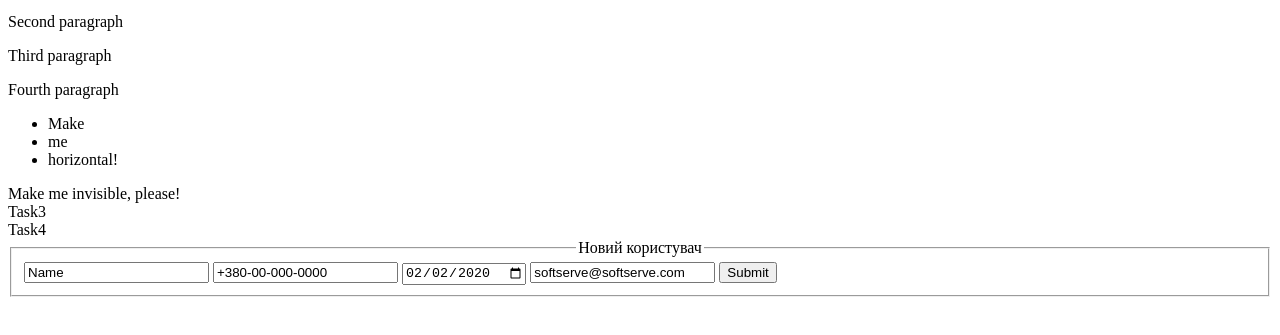
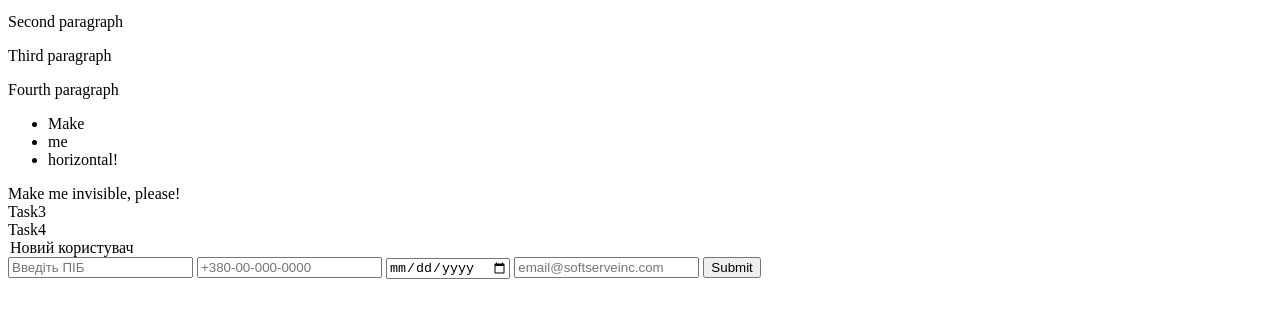
Before and after one commit to JS-Fundamentals-dom/dom-task-template, a website: page index.html in a window 1280 px wide. Shown: the part 413-748 px from the top of the page. Drawn offline with Linux system fonts and the light colour scheme.

Commit message:
Add 4th task and tests

```diff
--- a/index.html
+++ b/index.html
@@ -1,9 +1,8 @@
 <!DOCTYPE html>
 <html lang="en">
-
   <head>
-    <meta charset="UTF-8">
-    <meta name="viewport" content="width=device-width, initial-scale=1.0">
+    <meta charset="UTF-8" />
+    <meta name="viewport" content="width=device-width, initial-scale=1.0" />
     <title>Document</title>
   </head>
 
@@ -45,39 +44,44 @@
     <!-- task2 -->
     <!-- task3 -->
     Task3
-    <div class="create_elements">
-
-    </div>
+    <div class="create_elements"></div>
     <!-- task3 -->
 
     <!-- task4 -->
     Task4
-    <div class="array">
-        <fieldset>
-            <legend align="center"> Новий користувач </legend>
-            <input value="Name" type="text" data-form="ПІБ" class="text-data arr" name="fio" placeholder="Введіть ПІБ">
-            <input value="+380-00-000-0000" type="phone" data-form="Номер телефону" class="arr" name="phone" placeholder="+380-00-000-0000">
-            <input value="2020-02-02" type="date" data-form="Дата народження" class="arr" name="birthday">
-            <input value="softserve@softserve.com" type="email" data-form="Електронна пошта" class="arr" placeholder="email@softserveinc.com"
-                name="email">
-            <input type="submit" class="btn">
-        </fieldset>
-
-
-        <div class="out"></div>
-    </div>
+    <form name="userForm" onsubmit="submitHandler()">
+      <legend>Новий користувач</legend>
+      <input
+        type="text"
+        data-form="ПІБ"
+        class="text-data arr"
+        name="userName"
+        placeholder="Введіть ПІБ"
+      />
+      <input
+        type="phone"
+        data-form="Номер телефону"
+        name="phone"
+        placeholder="+380-00-000-0000"
+      />
+      <input
+        type="date"
+        data-form="Дата народження"
+        name="birthday"
+      />
+      <input
+        type="email"
+        data-form="Електронна пошта"
+        placeholder="email@softserveinc.com"
+        name="email"
+      />
+      <input type="submit"  class="btn" />
+    </form>
     <!-- task4 -->
-
-
-
-
+</form>
     <script src="task1.js"></script>
     <script src="task2.js"></script>
     <script src="task3.js"></script>
     <script src="task4.js"></script>
-
-
-
   </body>
-
 </html>
--- /dev/null
+++ b/jest.config.js
@@ -0,0 +1,3 @@
+module.exports = {
+  setupFiles: ["./jest.warnings.js"],
+};
--- a/task3.js
+++ b/task3.js
@@ -7,3 +7,5 @@
 //  </main>
 //
 // Цю розмітку потрібно вставити у існуючий html елемент із класом "create_elements"
+// Спробуйте не використовувати рядок HTML-коду для вставки (`innerHTML`).
+// Використовуйте методи DOM: `createElement()`, `appendChild()`, `setAttribute()`, `classList.add()` тощо.
--- a/task4.js
+++ b/task4.js
@@ -1,7 +1,10 @@
-// На HTML-сторінці є ненумерований список з id="list", який складається із 5 елементів.
-// За допомогою засобів Dom доступитись до усіх елементів списку та отримати текст в черговості
-// перший елемент - змінна firstEl
-// останній елемент - змінна lastEl
-// другий елемент - змінна secondEl
-// четвертний елемент - змінна fourthEl
-// третій елемент - змінна thirdEl
+// На сторінці є форма з заголовком "Новий користувач", яка містить поля для введення даних користувача.
+// Поля форми:
+// Ім'я користувача (userName)
+// Номер телефону (phone)
+// Дата народження (birthday)
+// Електронна пошта (email)
+// Реалізуйте функцію submitHandler, яка буде викликатись при натисканні кнопки Submit.
+// При натисканні на кнопку відправки форми в консоль ма.ть вивестись введені дані з усіх полів.
+
+function submitHandler() {}
```
Also changed, not shown: jest.warnings.js (added, +17 -0 lines), tests/task4.test.js (added, +154 -0 lines). Lines whose indentation alone changed are shown as unchanged.
